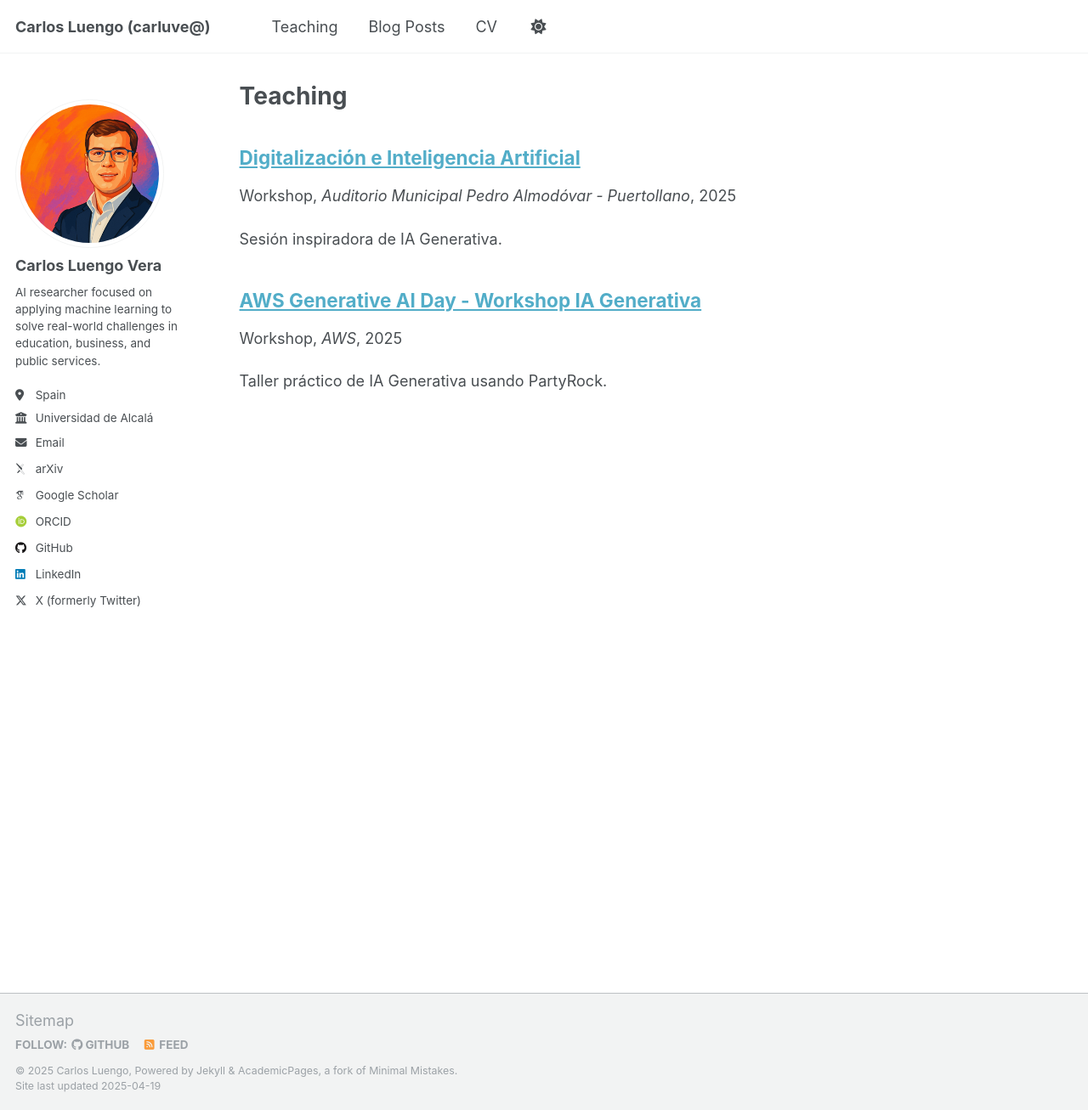
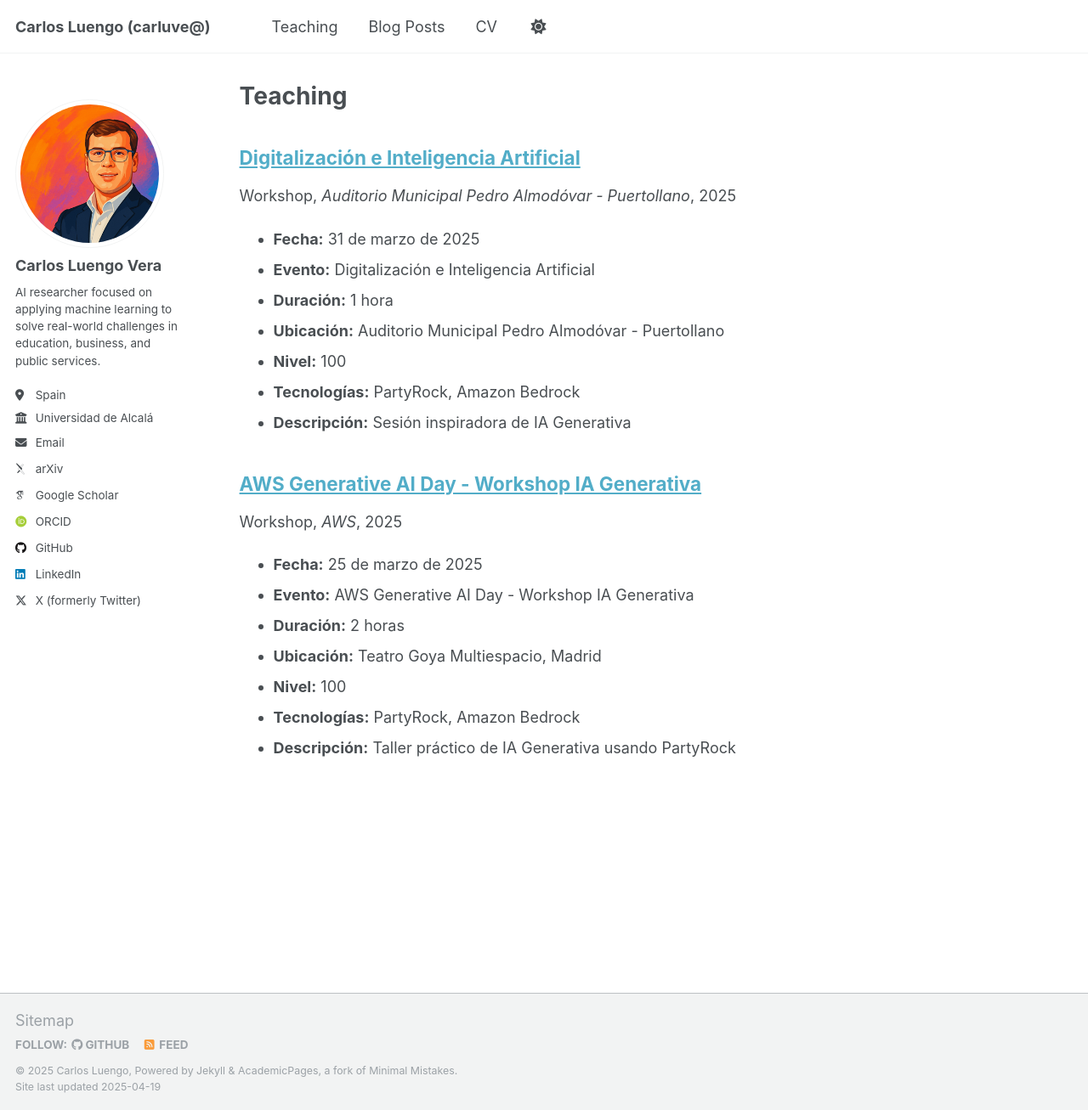
Before and after one commit to Carluve/carluve.github.io, a Jekyll site: the page built from _pages/teaching.html, in a window 1280 px wide and 1307 px high. Shown: the whole window at 85% size. Built offline with Jekyll 4.4.1, drawn with Linux system fonts in a browser that asks for light colours; some web fonts are replaced.

Commit message:
teaching v1.01

```diff
--- a/_teaching/2014-spring-teaching-1.md
+++ b/_teaching/2014-spring-teaching-1.md
@@ -11,7 +11,13 @@ level: "100"
 technologies: ["PartyRock", "Amazon Bedrock"]
 ---
 
-Taller práctico de IA Generativa usando PartyRock.
+- **Fecha:** 25 de marzo de 2025
+- **Evento:** AWS Generative AI Day - Workshop IA Generativa
+- **Duración:** 2 horas
+- **Ubicación:** Teatro Goya Multiespacio, Madrid
+- **Nivel:** 100
+- **Tecnologías:** PartyRock, Amazon Bedrock
+- **Descripción:** Taller práctico de IA Generativa usando PartyRock
 
 ![Generative AI Day - Foto 1](/images/teaching/202503_genaidaygoya.JPG)
 ![Generative AI Day - Foto 2](/images/teaching/202503_genaidayteatrogoya.PNG)
--- a/_teaching/2015-spring-teaching-2.md
+++ b/_teaching/2015-spring-teaching-2.md
@@ -11,7 +11,13 @@ level: "100"
 technologies: ["PartyRock", "Amazon Bedrock"]
 ---
 
-Sesión inspiradora de IA Generativa.
+- **Fecha:** 31 de marzo de 2025
+- **Evento:** Digitalización e Inteligencia Artificial
+- **Duración:** 1 hora
+- **Ubicación:** Auditorio Municipal Pedro Almodóvar - Puertollano
+- **Nivel:** 100
+- **Tecnologías:** PartyRock, Amazon Bedrock
+- **Descripción:** Sesión inspiradora de IA Generativa
 
 ![Puertollano - Foto 1](/images/teaching/202503_puertollano.jpeg)
 ![Puertollano - Foto 2](/images/teaching/202503_puertollano2.JPG)
```
